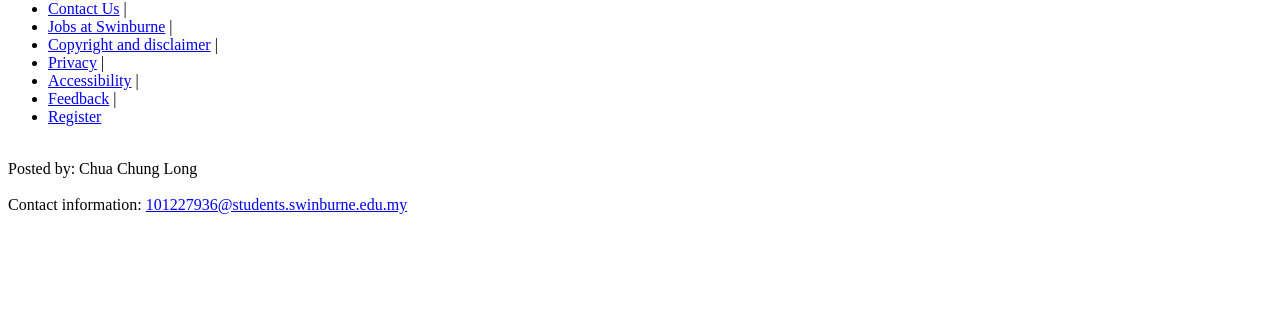
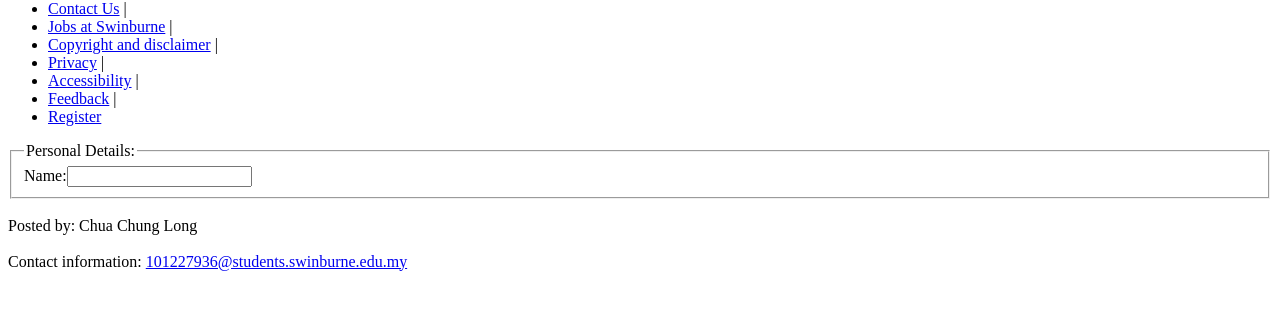
Before and after one commit to carlmaxx97/lab2, a plain HTML site: page register.html in a window 1280 px wide. Shown: the part 201-510 px from the top of the page. Drawn offline with Linux system fonts and the light colour scheme.

Commit message:
Update register.html

```diff
--- a/register.html
+++ b/register.html
@@ -20,6 +20,12 @@
 			<li><a href="http://www.swinburne.edu.au/corporate/feedback">Feedback</a> |</li>
 			<li><a href="register.html">Register</a></li>
 		</ul>
+		<fieldset>
+			<legend>Personal Details:</legend>
+			<form>
+				<label for="name">Name:</label><input type="text" name="name" id="name"/>
+			</form>
+		</fieldset>
 		<br>Posted by: Chua Chung Long<br>
 		<br>Contact information: <a href="mailto:101227936@students.swinburne.edu.my">101227936@students.swinburne.edu.my</a><br>
 	</body>
```
